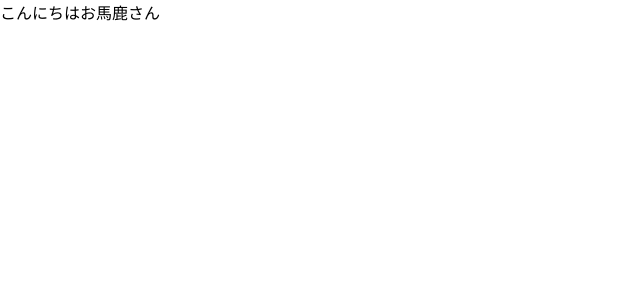
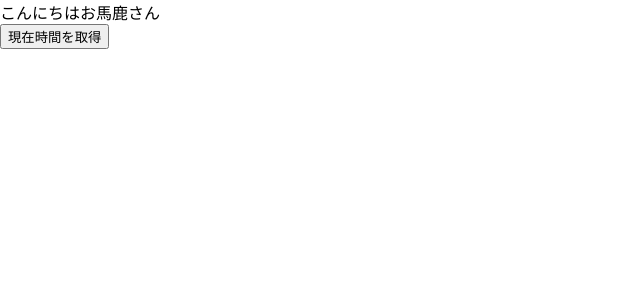
Before and after one commit to shunmakk/react-pratice, a React (Create React App) app: page / in a window 1280 px wide. Shown: the top 300 px of the page, without its empty margins (0-640 px from the left). Built offline with nearby package versions, Linux system fonts and the light colour scheme.

Commit message:
Eventの基本

```diff
--- a/src/Myhello.js
+++ /dev/null
@@ -1,9 +0,0 @@
-import React from 'react'
-
-const Myhello = (props) => {
-  return (
-    <div>こんにちは{props.myName}さん</div>
-  )
-}
-
-export default Myhello
--- /dev/null
+++ b/src/components/EventBasic.js
@@ -0,0 +1,31 @@
+import React from 'react'
+
+const EventBasic = ({type}) => {
+
+  const current = () => {
+    const d = new Date();
+
+    switch(type) {
+      case 'date':
+        console.log(d.toLocaleDateString());
+        break;
+      case 'time':
+        console.log(d.toLocaleTimeString());
+        break;
+      default:
+       console.log(d.toLocaleString());
+       break;
+
+    }
+  }
+
+
+
+  return (
+    <div>
+      <button onClick={current}>現在時間を取得</button>
+    </div>
+  )
+}
+
+export default EventBasic;
--- /dev/null
+++ b/src/components/Myhello.js
@@ -0,0 +1,9 @@
+import React from 'react'
+
+const Myhello = ({myName}) => {
+  return (
+    <div>こんにちは{myName}さん</div>
+  )
+}
+
+export default Myhello
--- a/src/index.js
+++ b/src/index.js
@@ -3,13 +3,15 @@
 import './index.css';
 import App from './App';
 import reportWebVitals from './reportWebVitals';
-import Myhello from './Myhello';
+import Myhello from './components/Myhello';
+import EventBasic from './components/EventBasic';
 
 const root = ReactDOM.createRoot(document.getElementById('root'));
 root.render(
   <React.StrictMode>
     <App />
     <Myhello myName="お馬鹿" />
+    <EventBasic  type="time"/>
   </React.StrictMode>
 );
 
```
